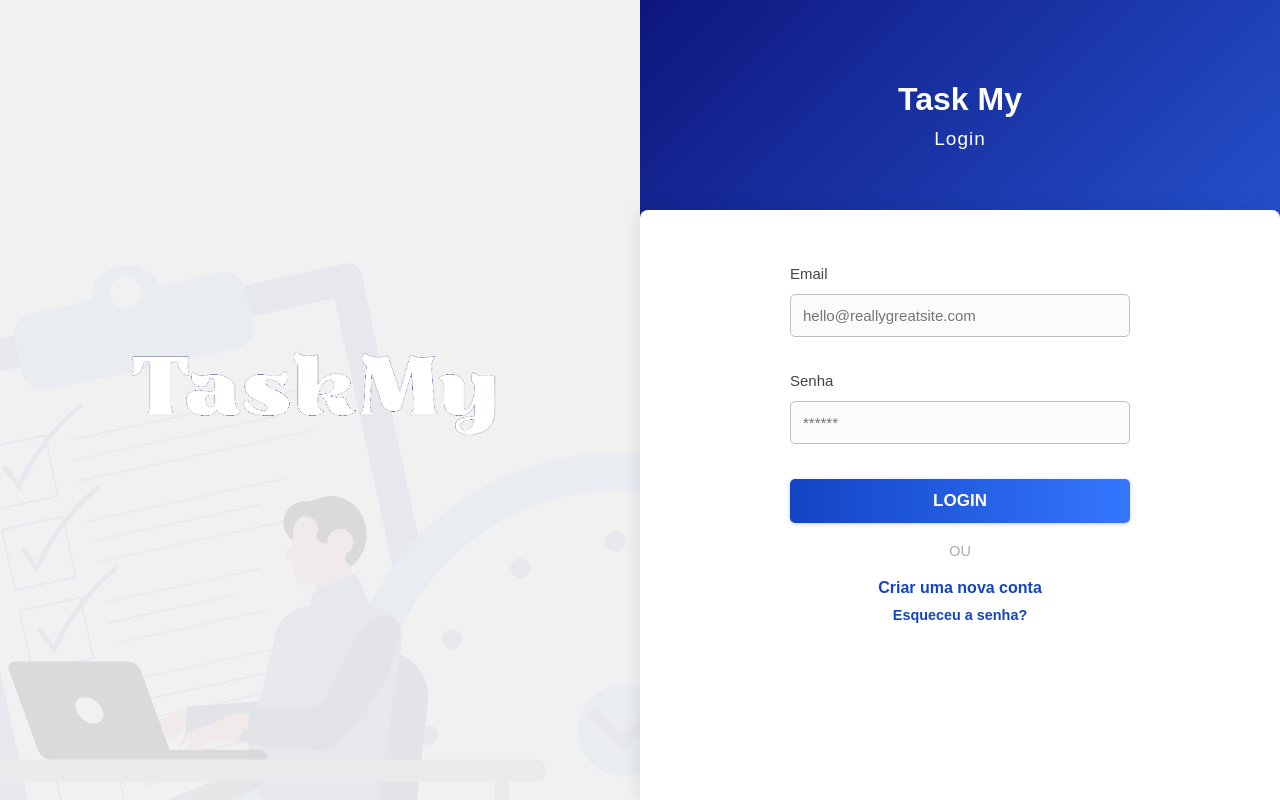
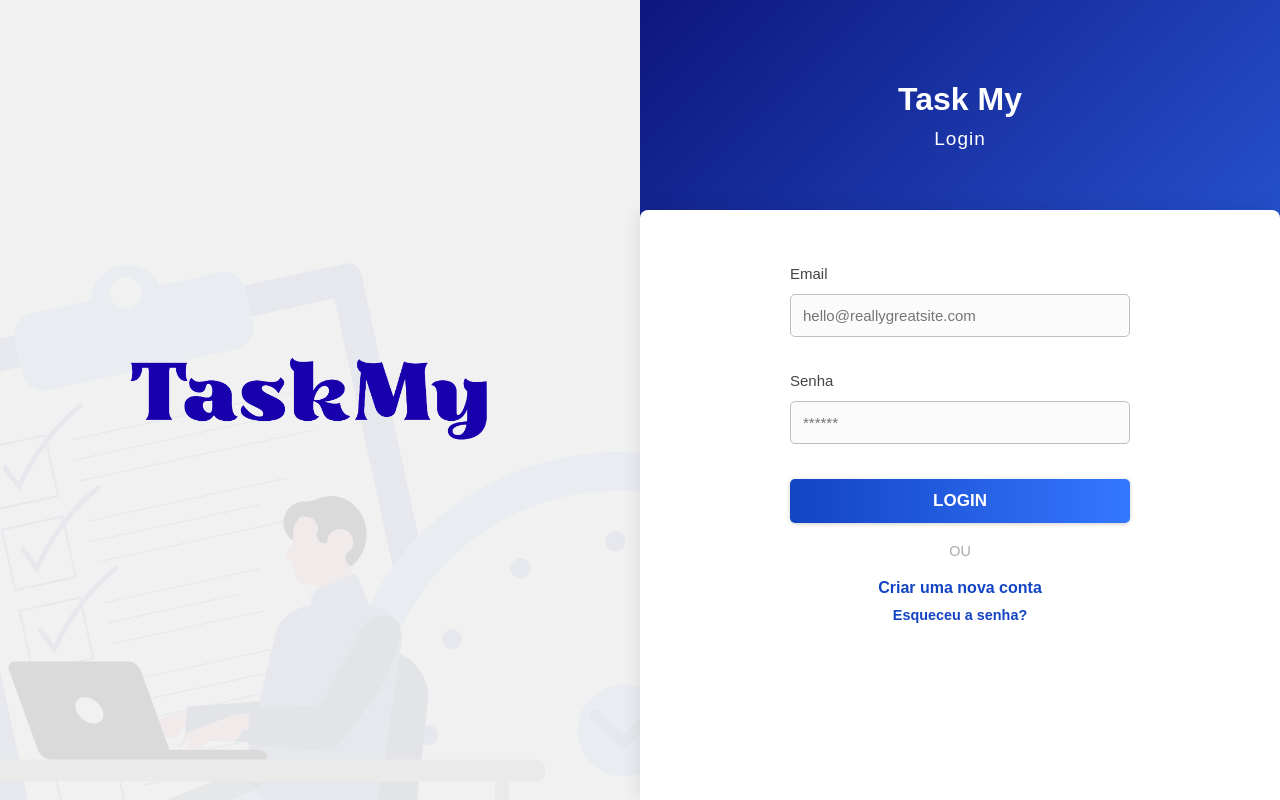
Before and after one commit to EdOliveiraJr/globo_tech_projeto_front, a plain HTML site: page pages/Login/Login.html in a window 1280 px wide. Drawn offline with Linux system fonts and the light colour scheme.

Commit message:
feat(login): troca para logo_escura

```diff
--- a/pages/Login/Login.html
+++ b/pages/Login/Login.html
@@ -20,7 +20,7 @@
 <body>
   <div class="container">
     <div class="left-side">
-      <img src="../../assets/images/logo.png" alt="Logo TaskMy" class="logo">
+      <img src="../../assets/images/logo_escura.png" alt="Logo TaskMy" class="logo">
       <img src="../../assets/images/marca_dagua.svg" alt="Marca d'água" class="marca-dagua">
     </div>
 
```
